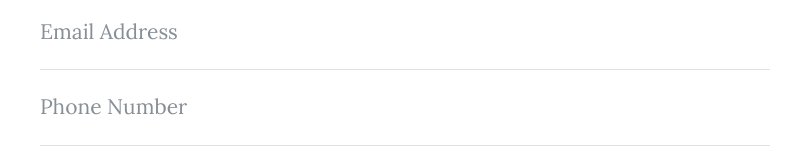
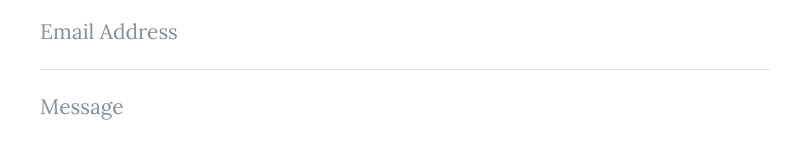
Before and after one commit to ABFdata/dpsInsightsProject3Site, a website: page contact.html in a window 1280 px wide. Shown: the part 783-947 px from the top of the page, 235-1044 px from the left. Drawn offline with nearby package versions, Linux system fonts and the light colour scheme.

Commit message:
udpate contact

```diff
--- a/contact.html
+++ b/contact.html
@@ -92,13 +92,13 @@
                 <p class="help-block text-danger"></p>
               </div>
             </div>
-            <div class="control-group">
+            <!-- <div class="control-group">
               <div class="form-group col-xs-12 floating-label-form-group controls">
                 <label>Phone Number</label>
                 <input type="tel" class="form-control" placeholder="Phone Number" id="phone" required data-validation-required-message="Please enter your phone number.">
                 <p class="help-block text-danger"></p>
               </div>
-            </div>
+            </div> -->
             <div class="control-group">
               <div class="form-group floating-label-form-group controls">
                 <label>Message</label>
```
